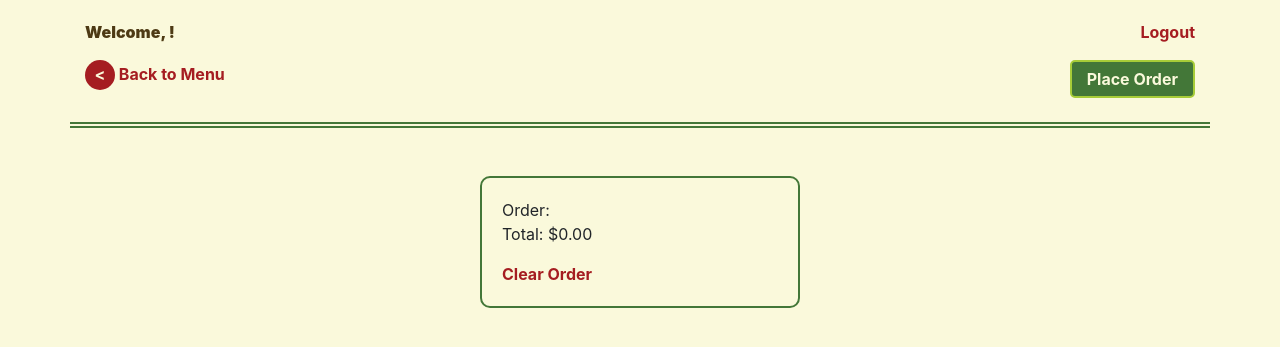
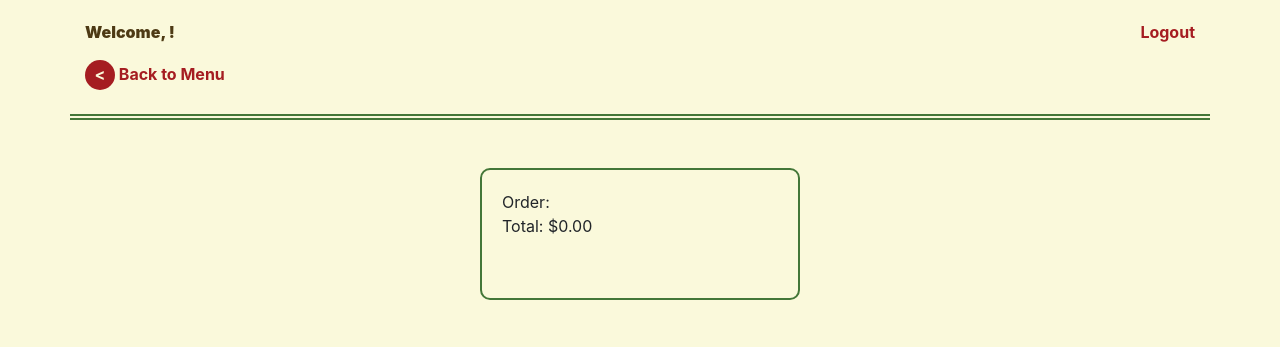
Before and after one commit to frealis/Project3-Django-Pizza-Menu, a Django app: page /orders in a window 1280 px wide. Shown: the top 347 px of the page. Run offline with Django 3.2, Linux system fonts and the light colour scheme; some libraries are stand-ins or nearby versions.

Commit message:
Generate 'Place Order' and 'Clear Order' buttons using JS instead of hard-coding them into the DOM.

```diff
--- a/orders/static/orders/js/orders.js
+++ b/orders/static/orders/js/orders.js
@@ -36,21 +36,44 @@ document.addEventListener('DOMContentLoaded', function() {
   // Create "Order:" heading
   document.querySelector('.left').innerHTML = "Order:";
 
-  // Create "Place Order" button
-  button = document.createElement('button');
-  button.id = "place-order";
-  button.innerHTML = "Place Order";
-  document.querySelector('.place-order-div').append(button);
-
-  // Enable the "Place Order" button if at least 1 order item exists
-  document.querySelector('#place-order').disabled = true;
+  // Create the "Place Order" button if at least 1 order item exists, along with
+  // a corresponding "Clear Order" link.
   for (let i = 0; i < localStorage.length; i++) {
     if (JSON.parse(localStorage.getItem(i))['user'] === user) {
-      document.querySelector('#place-order').disabled = false;
+
+      // 'Place Order' button
+      button_po = document.createElement('button');
+      button_po.id = "place-order";
+      button_po.innerHTML = "Place Order";
+      document.querySelector('.place-order-div').append(button_po);
+
+      // 'Clear Order' button
+      button_co = document.createElement('button');
+      button_co.className = "button-transparent nav-text clear-order";
+      button_co.innerHTML = "Clear Order";
+      button_co.addEventListener('click', () => {
+        document.querySelectorAll('ul').forEach(ul => {
+          ul.remove();
+        });
+        document.querySelector('#total_price').innerHTML = 0;
+      });
+      document.querySelector('.clear-order-div').append(button_co);
+      break;
     };
   };
 
+
+  // The 'Clear Order'link both clears all ordered menu items from the DOM
+  // and also resets the total price to $0.
+  // document.querySelector('.clear-order').addEventListener('click', () => {
+  //   document.querySelectorAll('ul').forEach(ul => {
+  //     ul.remove();
+  //   });
+  //   document.querySelector('#total_price').innerHTML = 0;
+  // });
+
   // Retrieve and display items from localStorage
+
   for (let i = 0; i < localStorage.length; i++) {
     if (JSON.parse(localStorage.getItem(i))['user'] === user) {
       const data_group  = JSON.parse(localStorage.getItem(i))['data_group'];
@@ -97,6 +120,7 @@ document.addEventListener('DOMContentLoaded', function() {
       li.append(br, '$', total_individual_price.toFixed(2));
       li.append(br2, span);
       span.append(br2, 'X Remove Item');
+      span.className = "remove-item"
       span.style.fontWeight = 'bold';
       span.style.cursor = 'pointer';
 
@@ -114,8 +138,8 @@ document.addEventListener('DOMContentLoaded', function() {
             localStorageIndexUpdate();
 
             // Remove deleted menu item from the DOM.
-            remove_from_dom = document.querySelector(`ul[data-user="${user}"][data-tr-id="${data_tr_id}"][data-size="${data_size}"]`);
-            remove_from_dom.remove();
+            remove_ul = document.querySelector(`ul[data-user="${user}"][data-tr-id="${data_tr_id}"][data-size="${data_size}"]`);
+            remove_ul.remove();
 
             // Update total price.
             total_price -= price - total_extras_price;
@@ -151,11 +175,15 @@ document.addEventListener('DOMContentLoaded', function() {
     header_width320 = document.querySelector('.header.width320')
     header_width320.parentNode.removeChild(header_width320)
 
-    div_text_center = document.createElement('div');
-    div_text_center.className = "text_center width320"
-    orders_div = document.querySelector('.orders')
-    orders_div.insertBefore(div_text_center, orders_div.childNodes[0]);
-    document.querySelector('.text_center.width320').innerHTML = "Your order has been placed!";
+    div = document.createElement('div');
+    div.className = "alert alert-success";
+    div.style.border = "2px solid";
+    div.style.fontWeight = "bold";
+    div.style.textAlign = "center";
+    div.innerHTML = "Your order has been placed!";
+    div_orders = document.querySelector('.orders');
+    div_orders.insertBefore(div, div_orders.childNodes[0]);
+    // document.querySelector('.width320').innerHTML = "Your order has been placed!";
 
     // Initialize POST request, extract the CSRF value from the index.html DOM,
     // and put that into the header of the POST request
@@ -197,16 +225,13 @@ document.addEventListener('DOMContentLoaded', function() {
     request.send(localStorage_data);
 
     // Clear out the ordered items that were just sent to the server for database
-    // storage from client-side localStorage
-    localStorage_length = localStorage.length
-    for (let i = 0; i < localStorage_length; i++) {
-      if (JSON.parse(localStorage.getItem(i))['user'] === user) {
-        localStorage.removeItem(i);
-      };
-    };
+    // storage from client-side localStorage, and remove any 'Clear Order' or
+    // 'Remove Item' links from the DOM.
+    localStorageClear(user);
+    removeRemoveItems();
 
     // Re-assign index numbers to any remaining items left in localStorage.
-    localStorageIndexUpdate()
+    localStorageIndexUpdate();
   };
 });
 
@@ -225,3 +250,23 @@ function localStorageIndexUpdate() {
     localStorage.setItem(i, temp_array[i]);
   }
 }
+
+// Clear all menu items that are part of the current order from localStorage that
+// are associated with a particular user.
+function localStorageClear(user) {
+  localStorage_length = localStorage.length;
+  for (let i = 0; i < localStorage_length; i++) {
+    if (JSON.parse(localStorage.getItem(i))['user'] === user) {
+      localStorage.removeItem(i);
+    };
+  };
+}
+
+// Remove the 'Clear Order' and all 'Remove Item' links from the DOM.
+function removeRemoveItems() {
+  document.querySelector('.clear-order').remove();
+  remove_item = document.querySelectorAll('.remove-item');
+  remove_item.forEach(item => {
+    item.remove();
+  });
+}
--- a/orders/templates/orders/orders.html
+++ b/orders/templates/orders/orders.html
@@ -44,8 +44,8 @@
   <div class="orders">
     <div id="display_orders"></div>
     <p>Total: $<span id="total_price"></span></p>
-    <div class="nav-order-links">
-      <button class="button-transparent nav-text">Clear Order</button>
+    <div class="nav-order-links clear-order-div">
+      <!-- <button class="button-transparent nav-text clear-order">Clear Order</button> -->
     </div>
   </div>
 </div>
```
